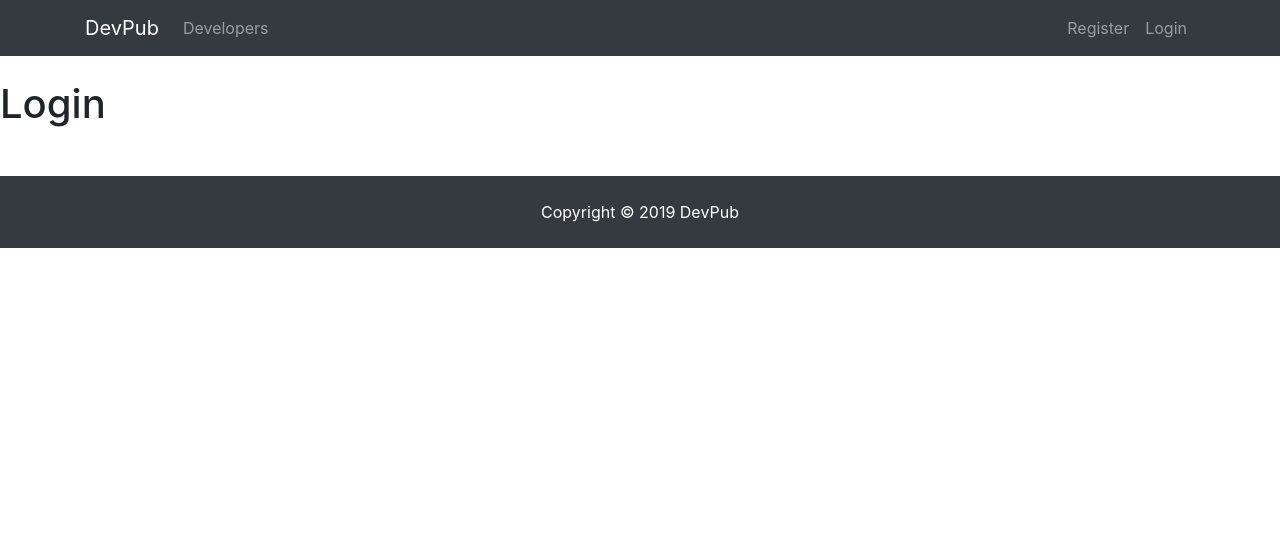
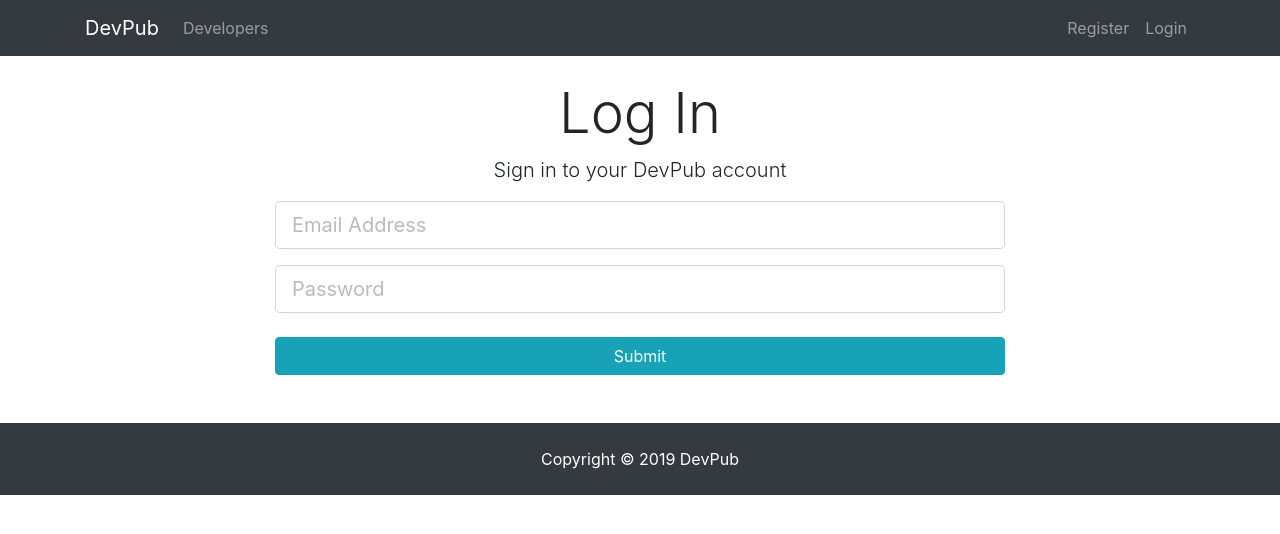
Before and after one commit to ChloeWhen117/devpub, a React (Create React App) app in the folder client/: page /login in a window 1280 px wide. Shown: the top 534 px of the page. Built offline with nearby package versions, Linux system fonts and the light colour scheme.

Commit message:
Fixed validators for Register. Also implemented AJAX for user registeration forms

```diff
--- a/client/package.json
+++ b/client/package.json
@@ -3,6 +3,7 @@
   "version": "0.1.0",
   "private": true,
   "dependencies": {
+    "axios": "^0.18.0",
     "react": "^16.8.2",
     "react-dom": "^16.8.2",
     "react-router-dom": "^4.3.1",
--- a/client/src/components/auth/Login.js
+++ b/client/src/components/auth/Login.js
@@ -1,10 +1,68 @@
 import React, { Component } from 'react'
 
 class Login extends Component {
+    constructor() {
+        super();
+        this.state = {
+            email: '',
+            password: '',
+            errors: {}
+        }
+
+        this.onChange = this.onChange.bind(this);
+        this.onSubmit = this.onSubmit.bind(this);
+    }
+
+    onSubmit(e) {
+      e.preventDefault();
+
+      const User = {
+        email: this.state.email,
+        password: this.state.password,
+      };
+      console.log(User);
+    }
+
+    onChange(e) {
+      this.setState({ [e.target.name]: e.target.value});
+    }
+
   render() {
     return (
-      <div>
-        <h1>Login</h1>
+      <div className="login">
+        <div className="container">
+          <div className="row">
+            <div className="col-md-8 m-auto">
+              <h1 className="display-4 text-center">Log In</h1>
+              <p className="lead text-center">
+                Sign in to your DevPub account
+              </p>
+              <form onSubmit={this.onSubmit}>
+                <div className="form-group">
+                  <input
+                    type="email"
+                    className="form-control form-control-lg"
+                    placeholder="Email Address"
+                    name="email"
+                    value={this.state.email}
+                    onChange={this.onChange}
+                  />
+                </div>
+                <div className="form-group">
+                  <input
+                    type="password"
+                    className="form-control form-control-lg"
+                    placeholder="Password"
+                    name="password"
+                    value={this.state.password}
+                    onChange={this.onChange}
+                  />
+                </div>
+                <input type="submit" className="btn btn-info btn-block mt-4" />
+              </form>
+            </div>
+          </div>
+        </div>
       </div>
     )
   }
--- a/client/src/components/auth/Register.js
+++ b/client/src/components/auth/Register.js
@@ -1,4 +1,5 @@
-import React, { Component } from 'react'
+import React, { Component } from 'react';
+import axios from 'axios';
 
 class Register extends Component {
   constructor() {
@@ -29,7 +30,9 @@
       password2: this.state.password2
     };
 
-    console.log(newUser);
+    axios.post('/api/users/register', newUser)
+      .then(res => console.log(res.data))
+      .catch(err => console.log(err.response.data))
   }
 
   render() {
@@ -50,7 +53,7 @@
                 <input type="email" className="form-control form-control-lg" placeholder="Email Address" name="email"
                 value={this.state.email}
                 onChange={this.onChange} />
-                <small classNameName="form-text text-muted">This site uses Gravatar so if you want a profile image, use a Gravatar email</small>
+                <small className="form-text text-muted">This site uses Gravatar so if you want a profile image, use a Gravatar email</small>
               </div>
               <div className="form-group">
                 <input type="password" className="form-control form-control-lg" placeholder="Password" name="password"
```
Also changed, not shown: 2 other files (tests, documents, lock files or other folders).
